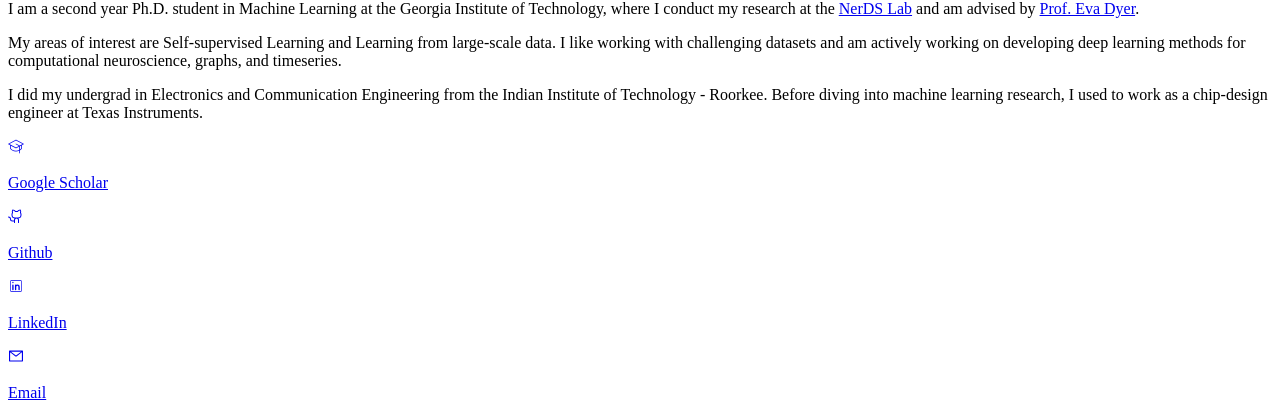
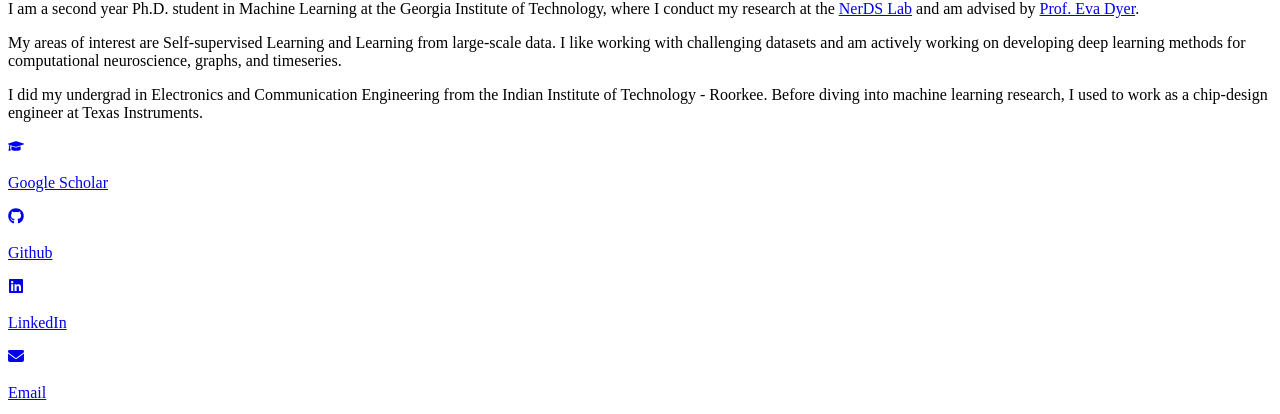
Before and after one commit to vinamarora8/vinamarora8.github.io, a React (Vite) app: page / in a window 1280 px wide. Shown: the part 1454-1868 px from the top of the page. Built offline with nearby package versions, Linux system fonts and the light colour scheme; the HTML template or start-up script is replaced by a standard one.

Commit message:
Revert icons

```diff
--- a/src/components/Profile.tsx
+++ b/src/components/Profile.tsx
@@ -1,11 +1,9 @@
 import React from 'react';
-import { FaLocationDot } from 'react-icons/fa6';
+import { FaLocationDot, FaEnvelope, FaLinkedin, FaGithub } from 'react-icons/fa6';
+import { FaGraduationCap } from 'react-icons/fa';
 import AnimateIn from './AnimateIn';
 import ProgressiveImage from './ProgressiveImage';
 import TiltEffect from './TiltEffect';
-import { AiOutlineMail } from 'react-icons/ai';
-import { CiLinkedin } from 'react-icons/ci';
-import { PiGithubLogo, PiGraduationCapLight } from 'react-icons/pi';
 
 const Profile: React.FC = () => {
   return (
@@ -79,7 +77,7 @@
             className="social-links__item"
             aria-label="Google Scholar"
           >
-            <PiGraduationCapLight />
+            <FaGraduationCap />
             <p>Google Scholar</p>
           </a>
           <a
@@ -89,7 +87,7 @@
             className="social-links__item"
             aria-label="GitHub"
           >
-            <PiGithubLogo />
+            <FaGithub />
             <p>Github</p>
           </a>
           <a
@@ -99,11 +97,11 @@
             className="social-links__item"
             aria-label="LinkedIn"
           >
-            <CiLinkedin />
+            <FaLinkedin />
             <p>LinkedIn</p>
           </a>
           <a href="mailto:vinam@gatech.edu" className="social-links__item" aria-label="Email">
-            <AiOutlineMail />
+            <FaEnvelope />
             <p>Email</p>
           </a>
         </AnimateIn>
```
